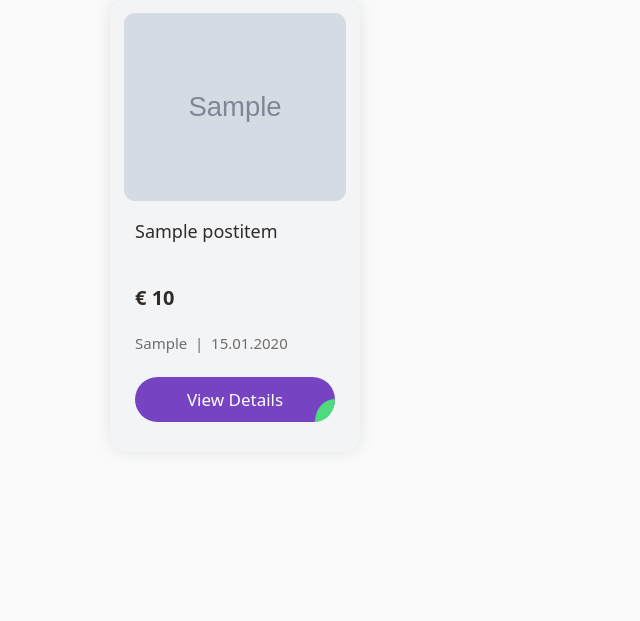
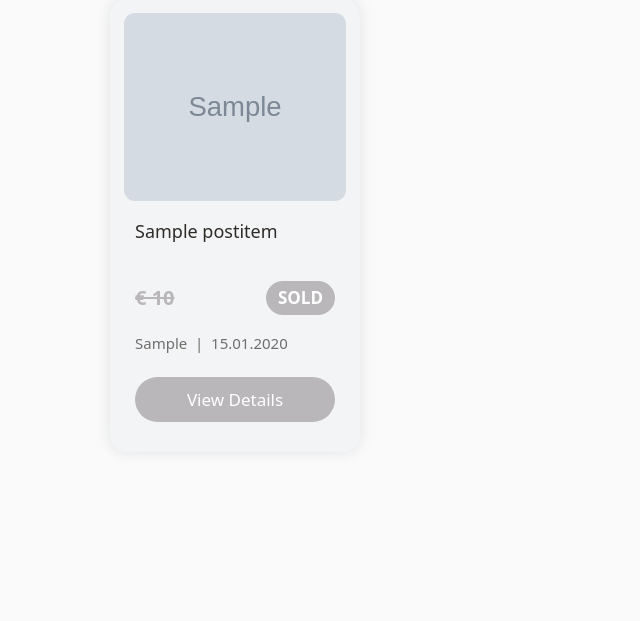
Before and after one commit to MyeonggyunPark/pf2_market, a Django app: page /user/1/items/ in a window 1280 px wide. Shown: the part 357-978 px from the top of the page, without its empty margins (0-640 px from the left). Run offline with Django 5.2, Linux system fonts and the light colour scheme; tables that the repository leaves empty hold one stand-in row (values such as "Sample post"); grey boxes marked "Sample" are stand-in pictures; style sheets or scripts are compiled from the project's sources; some libraries are stand-ins or nearby versions.

Commit message:
feat: improve sold item UX and hide sold items from main index

```diff
--- a/market/admin.py
+++ b/market/admin.py
@@ -66,8 +66,8 @@ class PostItemAdmin(admin.ModelAdmin):
 
     # Columns shown in the list view
     list_display = (
+        "item_title",
         "is_sold",
-        "item_title",
         "item_price",
         "item_condition",
         "item_author",
--- a/market/static/market/css/input.css
+++ b/market/static/market/css/input.css
@@ -192,7 +192,7 @@
   }
 
   /* Decorative right-side blob for primary buttons */
-  .podo-button.primary::after {
+  .podo-button.primary:not(.no-after)::after {
     content: ' ';
     position: absolute;
     left: calc(100% - 20px);
--- a/market/templates/market/user_item_list.html
+++ b/market/templates/market/user_item_list.html
@@ -48,11 +48,17 @@
           {{ item.item_title }}
         </h2>
 
-        {% comment %} Price section: euro symbol + formatted price {% endcomment %}
-        <div class="flex items-center h-[30px] my-[19px]">
-          <span class="text-[20px] font-bold truncate">
+        {% comment %} Price section with sold styling and a SOLD badge when the item is marked as sold {% endcomment %}
+        <div class="flex justify-between items-center h-[30px] my-[19px]">
+          <span class="text-[20px] font-bold truncate {% if item.is_sold %} line-through text-post-sold {% endif %}">
             &euro;&nbsp;{{ item.item_price|intcomma }}
           </span>
+
+          {% if item.is_sold %}
+            <span class="rounded-full px-3 py-1 bg-post-sold text-white font-semibold">
+              SOLD
+            </span>
+          {% endif %}
         </div>
 
         {% comment %} Meta information: city  and creation date {% endcomment %}
@@ -60,8 +66,10 @@
           {{ item.item_author.city|get_city }}&nbsp;&nbsp;|&nbsp;&nbsp;{{ item.dt_created|date:"d.m.Y" }}
         </div>
 
-        {% comment %} Button to navigate to the item detail page {% endcomment %}
-        <a class="podo-button primary podo-button primary block mt-[22px] mb-4" href="{% url 'item-detail' item.id %}">View Details</a>
+        {% comment %}
+        Button to navigate to the item detail page (uses sold-specific styling and no-after effect when the item is sold)
+        {% endcomment %}
+        <a class="podo-button primary block mt-[22px] mb-4 {%if item.is_sold %} bg-post-sold no-after{% endif %}" href="{% url 'item-detail' item.id %}">View Details</a>
       </div>
     </div>
 
--- a/market/views.py
+++ b/market/views.py
@@ -32,7 +32,8 @@ class IndexView(ListView):
     - Uses PostItem as the underlying model.
     - Renders the 'market/index.html' template.
     - Exposes the object list in the template as 'items'.
-    - Paginates the list, showing 4 items per page.
+    - Paginates the list, showing 8 items per page.
+    - Shows only items that are not marked as sold (is_sold=False).
     - Orders items by creation date in descending order (newest first).
     """
 
@@ -48,8 +49,15 @@ class IndexView(ListView):
     # Number of items displayed per page
     paginate_by = 8
 
-    # Default ordering for the queryset (most recently created items first)
-    ordering = ["-dt_created"]
+    def get_queryset(self):
+        """
+        Return the queryset for the index page.
+
+        - Filters out items that are already sold (is_sold=True).
+        - Orders remaining items by creation date in descending order.
+        """
+
+        return PostItem.objects.filter(is_sold=False).order_by("-dt_created")
 
 
 class ItemDetailView(LoginRequiredMixin, DetailView):
```
Also changed, not shown: market/templates/market/item_detail.html (+8 -13 lines), market/templates/market/profile.html (+11 -5 lines).
